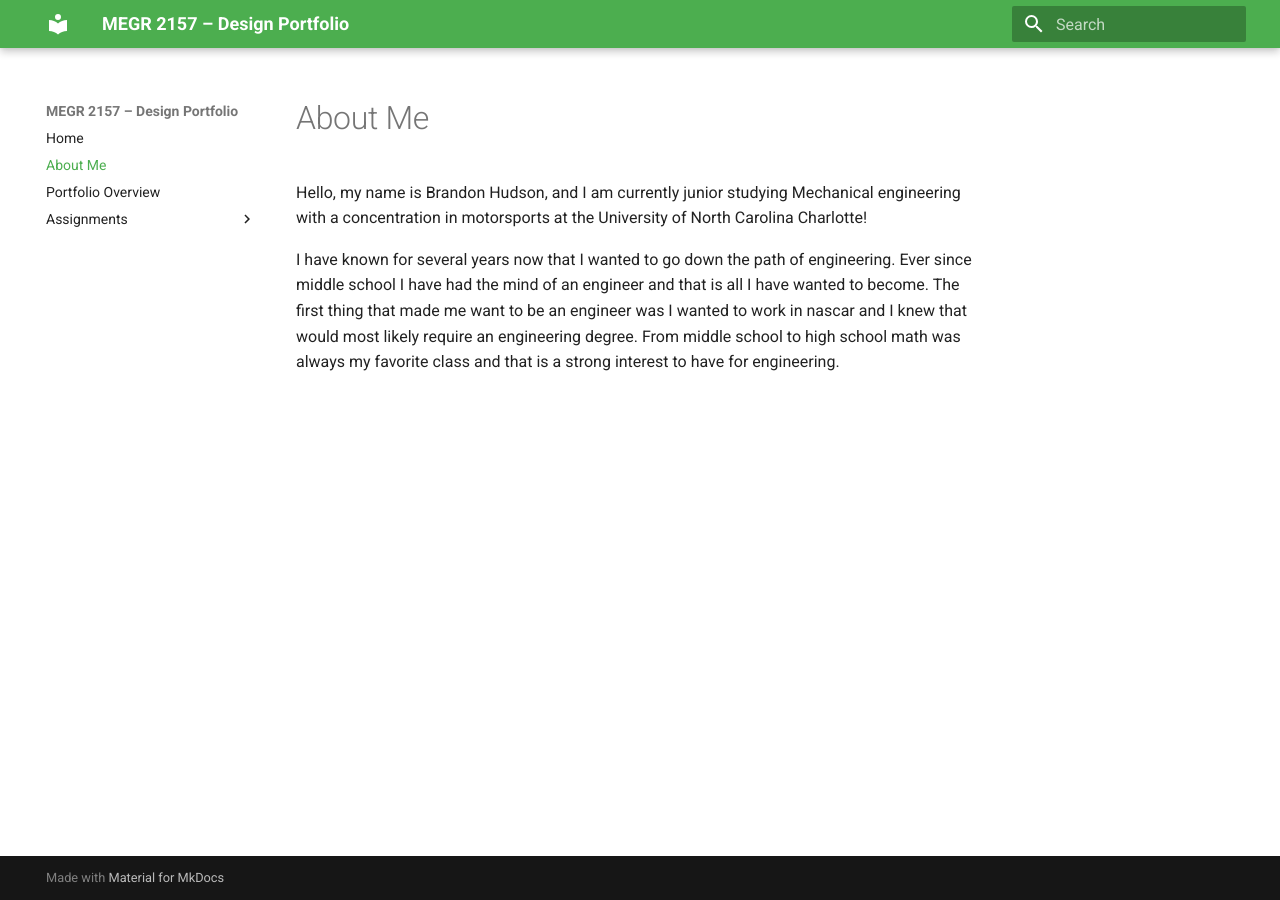
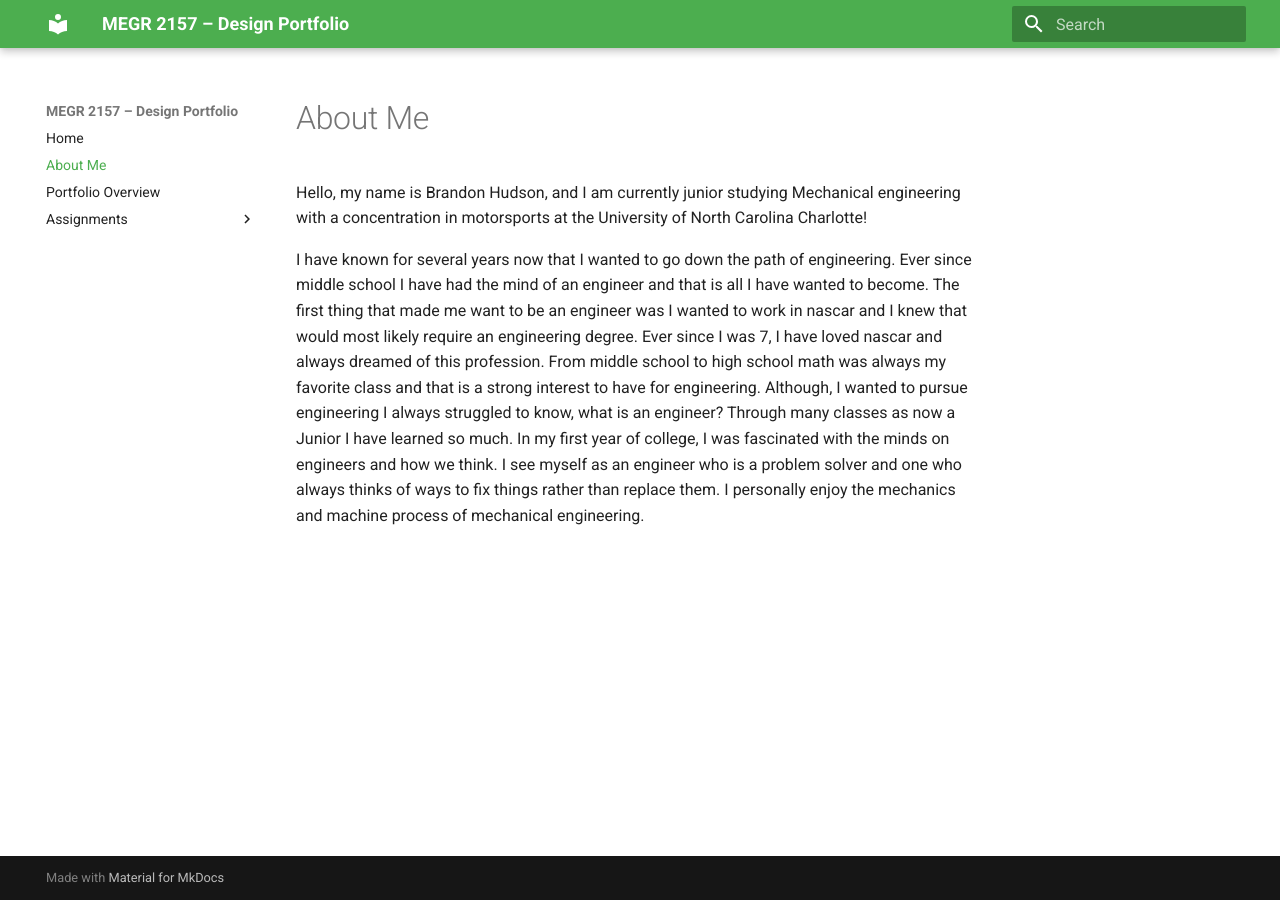
Before and after one commit to brandonhudson11/megr2157-portfolio, an MkDocs documentation site: the page built from docs/aboutme/index.md, in a window 1280 px wide. Built offline with MkDocs 1.6.1 and Material for MkDocs 9.7.7, drawn with Linux system fonts in a browser that asks for light colours.

Commit message:
Revise 'About Me' section with personal insights
Updated personal background and motivations for pursuing engineering, including a stronger emphasis on passion for NASCAR and problem-solving mindset.

```diff
--- a/docs/aboutme/index.md
+++ b/docs/aboutme/index.md
@@ -1,4 +1,4 @@
 #About Me
 Hello, my name is Brandon Hudson, and I am currently junior studying Mechanical engineering with a concentration in motorsports at the University of North Carolina Charlotte!
 
-I have known for several years now that I wanted to go down the path of engineering. Ever since middle school I have had the mind of an engineer and that is all I have wanted to become. The first thing that made me want to be an engineer was I wanted to work in nascar and I knew that would most likely require an engineering degree. From middle school to high school math was always my favorite class and that is a strong interest to have for engineering.
+I have known for several years now that I wanted to go down the path of engineering. Ever since middle school I have had the mind of an engineer and that is all I have wanted to become. The first thing that made me want to be an engineer was I wanted to work in nascar and I knew that would most likely require an engineering degree. Ever since I was 7, I have loved nascar and always dreamed of this profession. From middle school to high school math was always my favorite class and that is a strong interest to have for engineering. Although, I wanted to pursue engineering I always struggled to know, what is an engineer? Through many classes as now a Junior I have learned so much. In my first year of college, I was fascinated with the minds on engineers and how we think. I see myself as an engineer who is a problem solver and one who always thinks of ways to fix things rather than replace them. I personally enjoy the mechanics and machine process of mechanical engineering.
```
